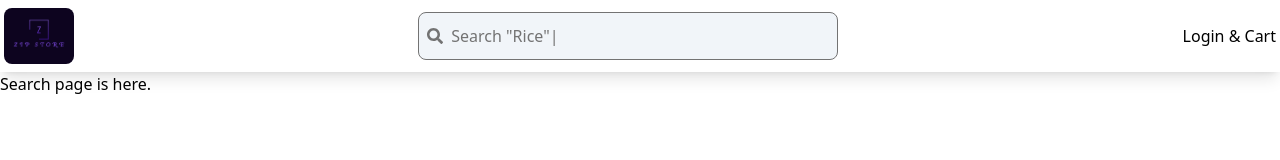
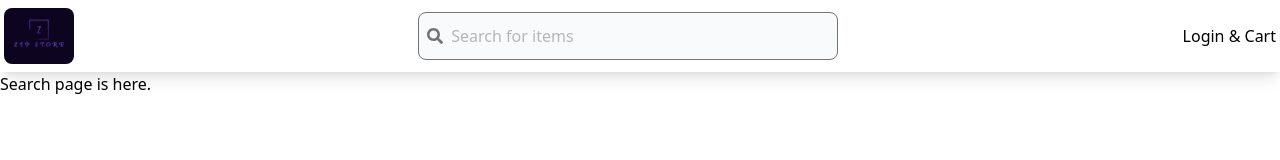
Before and after one commit to Saha-7/Zip-Store, a React (Vite) app in the folder client/: page /search in a window 1280 px wide. Shown: the top 160 px of the page. Built offline with nearby package versions, Linux system fonts and the light colour scheme.

Commit message:
Search UI

```diff
--- a/client/src/components/Search.jsx
+++ b/client/src/components/Search.jsx
@@ -24,11 +24,14 @@ const Search = () => {
   }
 
   return (
-    <div  className="w-full min-w-[300px] lg:min-w-[420px] h-12 rounded-lg border overflow-hidden text-neutral-500 flex items-center bg-slate-100">
-      <button className="flex justify-center h-full items-center p-2">
+    <div  className="w-full  min-w-[300px] lg:min-w-[420px] h-11 lg:h-12 rounded-lg border overflow-hidden flex items-center text-neutral-500 bg-slate-50 group focus-within:border-primary-200">
+      <button className="flex justify-center h-full items-center p-2 group-focus-within:text-primary-200">
         <FaSearch />
       </button>
-      <div onClick={redirectedToSearch} className="w-full pr-2">
+
+      <div className="w-full h-full flex justify-center items-center">
+        {!searchPage? (
+          <div onClick={redirectedToSearch} className="w-full h-full pr-2 items-center flex justify-start">
          <TypeAnimation
       sequence={[
         // Same substring at the start will only be typed out once, initially
@@ -46,6 +49,16 @@ const Search = () => {
       repeat={Infinity}
     />
       </div>
+        ):(
+          <div className="w-full h-full">
+            <input className="w-full h-full bg-transparent outline-none"
+            autoFocus
+            type="text"
+            placeholder="Search for items"
+            />
+          </div>
+        )}
+      </div>
     </div>
   )
 }
```
